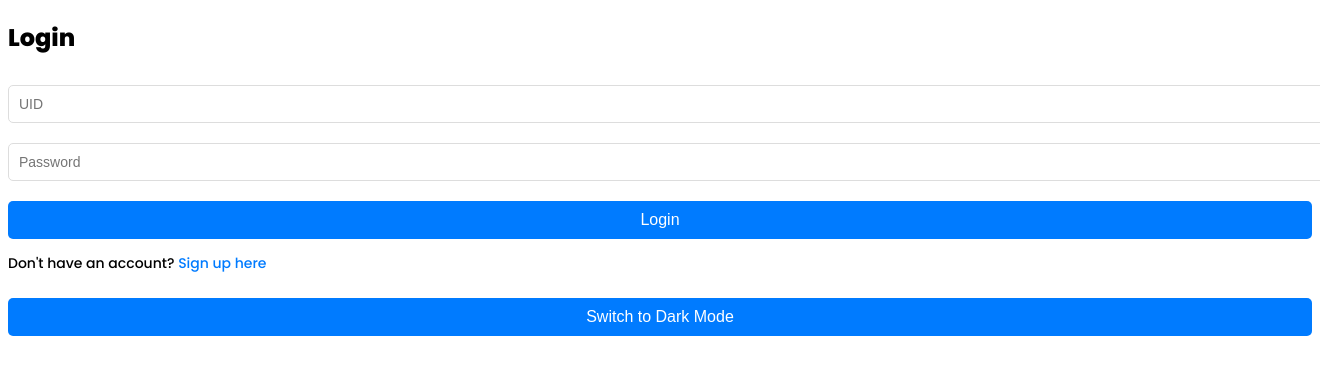
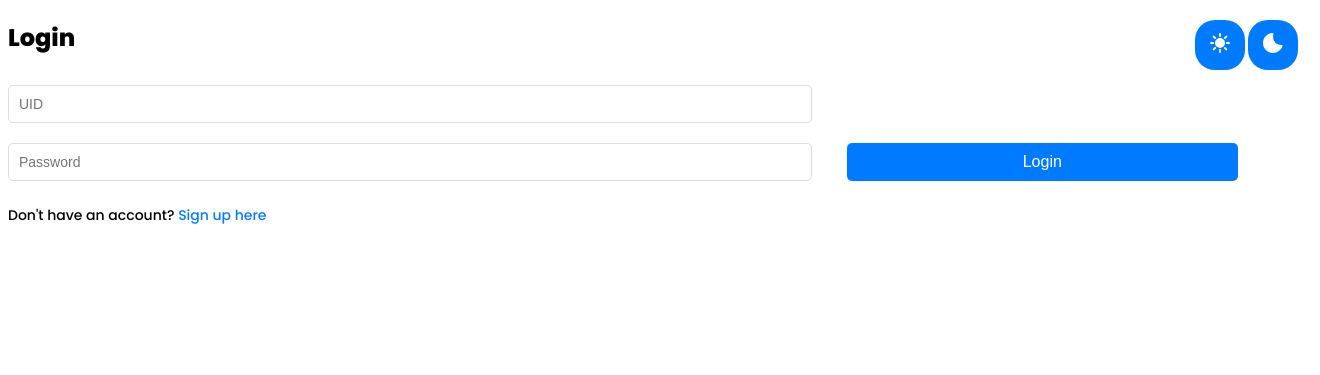
Before and after one commit to ProjectCuboid/CityPointTeknofest, a Flask app: page / in a window 1320 px wide; the page is wider, and only the part inside the window is pictured. Shown: the top 375 px of that part. Run offline with Flask 3, Linux system fonts and the light colour scheme.

Commit message:
Add style

```diff
--- a/static/script.js
+++ b/static/script.js
@@ -40,14 +40,12 @@ async function login() {
 }
 
 document.addEventListener("DOMContentLoaded", function () {
-    const switchModeButton = document.getElementById("switch-mode");
-
-    switchModeButton.addEventListener("click", function () {
-        const currentTheme = document.documentElement.getAttribute("data-theme");
-        if (currentTheme === "dark") {
-            document.documentElement.removeAttribute("data-theme");
-        } else {
-            document.documentElement.setAttribute("data-theme", "dark");
-        }
+    const switchModeButtonSun = document.getElementById("switch-sun");
+    const switchModeButtonMoon = document.getElementById("switch-moon");
+    switchModeButtonSun.addEventListener("click", function () {
+        document.documentElement.removeAttribute("data-theme");
+    });
+    switchModeButtonMoon.addEventListener("click", function () {
+        document.documentElement.setAttribute("data-theme", "dark");
     });
 });
--- a/templates/client/login.html
+++ b/templates/client/login.html
@@ -16,12 +16,45 @@
         <h2>Login</h2>
         <input type="text" id="login-uid" placeholder="UID">
         <input type="password" id="login-password" placeholder="Password">
-        <button onclick="login()">Login</button>
+        <button id="login-button" onclick="login()">Login</button>
         <p>Don't have an account? <a href="/signup">Sign up here</a></p>
-        <button id="switch-mode">Switch to Dark Mode</button>
+        <button id="switch-sun">
+            <svg id="sun-icon" class="w-6 h-6 text-gray-800 dark:text-white" aria-hidden="true" xmlns="http://www.w3.org/2000/svg" width="24" height="24" fill="currentColor" viewBox="0 0 24 24">
+              <path fill-rule="evenodd" d="M13 3a1 1 0 1 0-2 0v2a1 1 0 1 0 2 0V3ZM6.343 4.929A1 1 0 0 0 4.93 6.343l1.414 1.414a1 1 0 0 0 1.414-1.414L6.343 4.929Zm12.728 1.414a1 1 0 0 0-1.414-1.414l-1.414 1.414a1 1 0 0 0 1.414 1.414l1.414-1.414ZM12 7a5 5 0 1 0 0 10 5 5 0 0 0 0-10Zm-9 4a1 1 0 1 0 0 2h2a1 1 0 1 0 0-2H3Zm16 0a1 1 0 1 0 0 2h2a1 1 0 1 0 0-2h-2ZM7.757 17.657a1 1 0 1 0-1.414-1.414l-1.414 1.414a1 1 0 1 0 1.414 1.414l1.414-1.414Zm9.9-1.414a1 1 0 0 0-1.414 1.414l1.414 1.414a1 1 0 0 0 1.414-1.414l-1.414-1.414ZM13 19a1 1 0 1 0-2 0v2a1 1 0 1 0 2 0v-2Z" clip-rule="evenodd"/>
+            </svg>
+        </button>
+        <button id="switch-moon">
+            <svg id="moon-icon" class="w-6 h-6 text-gray-800 dark:text-white hidden" aria-hidden="true" xmlns="http://www.w3.org/2000/svg" width="24" height="24" fill="currentColor" viewBox="0 0 24 24">
+              <path fill-rule="evenodd" d="M11.675 2.015a.998.998 0 0 0-.403.011C6.09 2.4 2 6.722 2 12c0 5.523 4.477 10 10 10 4.356 0 8.058-2.784 9.43-6.667a1 1 0 0 0-1.02-1.33c-.08.006-.105.005-.127.005h-.001l-.028-.002A5.227 5.227 0 0 0 20 14a8 8 0 0 1-8-8c0-.952.121-1.752.404-2.558a.996.996 0 0 0 .096-.428V3a1 1 0 0 0-.825-.985Z" clip-rule="evenodd"/>
+            </svg>
+          </button>
     </div>
 
     <style>
+
+        #switch-moon, #switch-sun {
+            position: fixed; /* Make the buttons fixed to the screen */
+            top: 10px; /* Adjust top position */
+            width: 50px;
+            height: 50px;
+            border-radius: 40%;
+            margin: 10px;
+            z-index: 1000; /* Ensure the icons are above other elements */
+        }
+
+        #switch-sun {
+            right: 65px; /* Position the sun icon near the right */
+        }
+
+        #switch-moon {
+            right: 12.5px; /* Position the moon icon slightly closer to the right */
+        }
+
+        #login-button {
+            width: 30%;
+            border-radius: 5px;
+            margin-left: 30px;
+        }
         :root {
             --background-color: #ffffff;
             --text-color: #000000;
@@ -53,7 +86,7 @@
 
         input[type="text"],
         input[type="password"] {
-            width: 100%;
+            width: 60%;
             padding: 10px;
             margin: 10px 0;
             border: 1px solid var(--input-border-color);
@@ -64,19 +97,19 @@
         }
 
         button {
-            width: 100%;
             padding: 10px;
             background-color: var(--button-bg-color);
             color: var(--button-text-color);
             border: none;
-            border-radius: 5px;
             font-size: 16px;
             cursor: pointer;
             margin-top: 10px;
+            transform: scale(1);
         }
 
         button:hover {
             background-color: #0056b3;
+            transform: scale(1.05);
         }
 
         p a {
```
Also changed, not shown: templates/client/signup.html (+38 -5 lines).
